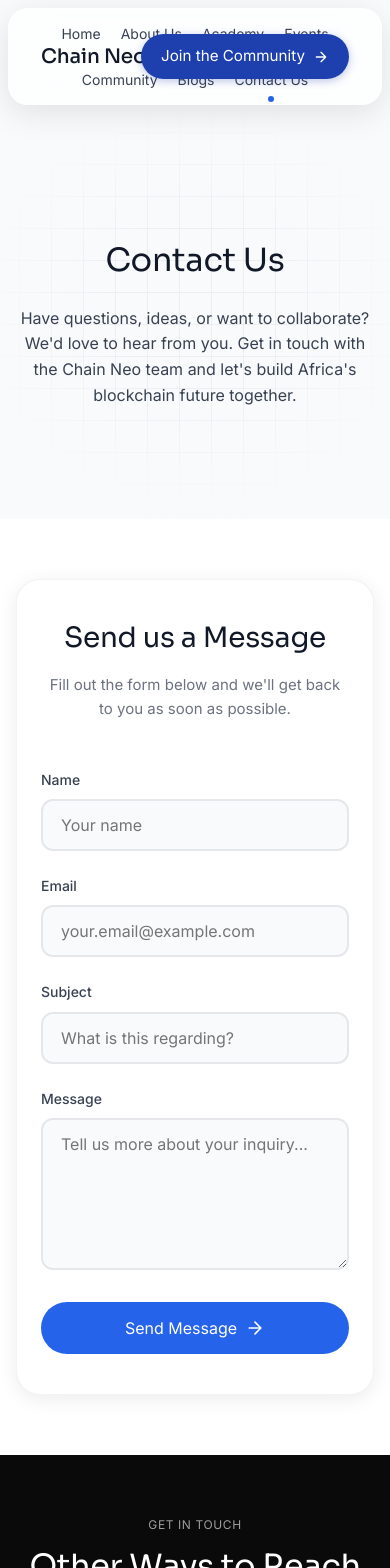
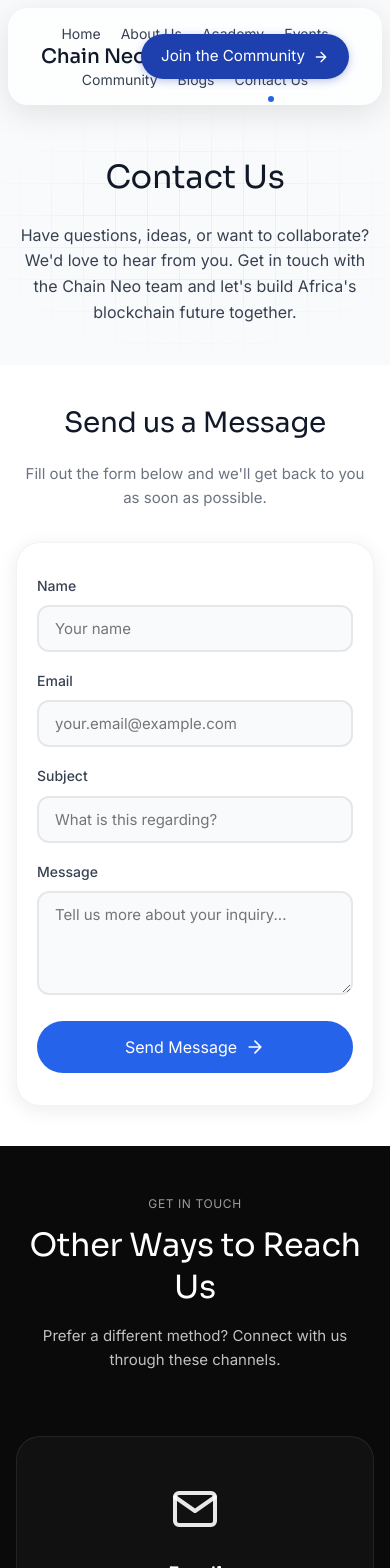
Before and after one commit to Deon62/cneo, a React (Vite) app: page /contact in a window 390 px wide. Shown: the top 1568 px of the page. Built offline with nearby package versions, Linux system fonts and the light colour scheme.

Commit message:
created a contacts page

```diff
--- a/src/pages/Contact.css
+++ b/src/pages/Contact.css
@@ -1,11 +1,11 @@
 /* Contact Page Header Section */
 .contact-header {
   position: relative;
-  min-height: 100vh;
+  min-height: auto;
   display: flex;
   align-items: center;
   justify-content: center;
-  padding: 120px 24px;
+  padding: 100px 24px 60px;
   background-color: #F9FAFB;
   overflow: hidden;
   margin: 0;
@@ -85,11 +85,11 @@
 .contact-form-section {
   position: relative;
   width: 100%;
-  min-height: 100vh;
+  min-height: auto;
   display: flex;
   align-items: center;
   justify-content: center;
-  padding: 120px 24px;
+  padding: 80px 24px;
   background-color: #FFFFFF;
   overflow: hidden;
   margin: 0;
@@ -97,24 +97,30 @@
 }
 
 .contact-form-container {
-  max-width: 800px;
+  max-width: 1400px;
   width: 100%;
   margin: 0 auto;
   position: relative;
   z-index: 1;
+  display: grid;
+  grid-template-columns: 1fr 1fr;
+  gap: 80px;
+  align-items: start;
+}
+
+.contact-form-header {
+  display: flex;
+  flex-direction: column;
+  justify-content: flex-start;
+  padding-top: 0;
 }
 
 .contact-form-wrapper {
   background: #FFFFFF;
   border-radius: 24px;
-  padding: 64px 48px;
+  padding: 40px 36px;
   box-shadow: 0 4px 20px rgba(0, 0, 0, 0.08);
   border: 1px solid rgba(229, 231, 235, 0.5);
-}
-
-.contact-form-header {
-  text-align: center;
-  margin-bottom: 48px;
 }
 
 .contact-form-title {
@@ -124,7 +130,8 @@
   color: #111827;
   line-height: 1.3;
   letter-spacing: -0.01em;
-  margin-bottom: 16px;
+  margin-bottom: 20px;
+  text-align: left;
 }
 
 .contact-form-description {
@@ -133,18 +140,20 @@
   font-weight: 400;
   color: #6B7280;
   line-height: 1.6;
+  text-align: left;
+  max-width: 500px;
 }
 
 .contact-form {
   display: flex;
   flex-direction: column;
-  gap: 24px;
+  gap: 18px;
 }
 
 .form-row {
   display: grid;
   grid-template-columns: 1fr 1fr;
-  gap: 24px;
+  gap: 16px;
 }
 
 .form-group {
@@ -163,13 +172,13 @@
 .form-input,
 .form-textarea {
   font-family: 'Inter', sans-serif;
-  font-size: 1rem;
+  font-size: 0.9375rem;
   font-weight: 400;
   color: #111827;
   background: #F9FAFB;
   border: 2px solid #E5E7EB;
   border-radius: 12px;
-  padding: 14px 18px;
+  padding: 12px 16px;
   outline: none;
   transition: all 0.3s ease;
 }
@@ -183,7 +192,7 @@
 
 .form-textarea {
   resize: vertical;
-  min-height: 120px;
+  min-height: 100px;
   font-family: 'Inter', sans-serif;
 }
 
@@ -226,11 +235,11 @@
 .contact-info-section {
   position: relative;
   width: 100%;
-  min-height: 100vh;
+  min-height: auto;
   display: flex;
   flex-direction: column;
   justify-content: center;
-  padding: 120px 24px;
+  padding: 80px 24px;
   background-color: #0A0A0A;
   overflow: hidden;
   margin: 0;
@@ -372,24 +381,49 @@
 }
 
 /* Contact Page Responsive */
+@media (max-width: 1024px) {
+  .contact-form-container {
+    grid-template-columns: 1fr;
+    gap: 40px;
+  }
+
+  .contact-form-header {
+    text-align: center;
+  }
+
+  .contact-form-title {
+    text-align: center;
+  }
+
+  .contact-form-description {
+    text-align: center;
+    max-width: 100%;
+    margin: 0 auto;
+  }
+}
+
 @media (max-width: 768px) {
   .contact-header {
-    padding: 100px 20px 60px;
-    min-height: 60vh;
+    padding: 80px 20px 48px;
+    min-height: auto;
   }
 
   .contact-form-section {
-    padding: 80px 20px;
-    min-height: 100vh;
+    padding: 60px 20px;
+    min-height: auto;
+  }
+
+  .contact-form-container {
+    gap: 32px;
   }
 
   .contact-form-wrapper {
-    padding: 48px 32px;
+    padding: 36px 24px;
   }
 
   .form-row {
     grid-template-columns: 1fr;
-    gap: 24px;
+    gap: 18px;
   }
 
   .contact-submit-btn {
@@ -398,8 +432,8 @@
   }
 
   .contact-info-section {
-    padding: 80px 20px;
-    min-height: 100vh;
+    padding: 60px 20px;
+    min-height: auto;
   }
 
   .contact-info-grid {
@@ -410,8 +444,8 @@
 
 @media (max-width: 480px) {
   .contact-header {
-    padding: 80px 16px 48px;
-    min-height: 50vh;
+    padding: 60px 16px 40px;
+    min-height: auto;
   }
 
   .contact-header-title {
@@ -423,12 +457,12 @@
   }
 
   .contact-form-section {
-    padding: 60px 16px;
-    min-height: 100vh;
+    padding: 40px 16px;
+    min-height: auto;
   }
 
   .contact-form-wrapper {
-    padding: 40px 24px;
+    padding: 32px 20px;
   }
 
   .contact-form-title {
@@ -436,8 +470,8 @@
   }
 
   .contact-info-section {
-    padding: 60px 16px;
-    min-height: 100vh;
+    padding: 48px 16px;
+    min-height: auto;
   }
 
   .contact-info-card {
@@ -464,11 +498,11 @@
 .newsletter-section {
   position: relative;
   width: 100%;
-  min-height: 100vh;
+  min-height: auto;
   display: flex;
   align-items: center;
   justify-content: center;
-  padding: 120px 24px;
+  padding: 80px 24px;
   background-color: #FFFFFF;
   overflow: hidden;
   margin: 0;
--- a/src/pages/Contact.jsx
+++ b/src/pages/Contact.jsx
@@ -52,13 +52,13 @@ function Contact() {
       {/* Contact Form Section */}
       <section className="contact-form-section">
         <div className="contact-form-container">
+          <div className="contact-form-header">
+            <h2 className="contact-form-title">Send us a Message</h2>
+            <p className="contact-form-description">
+              Fill out the form below and we'll get back to you as soon as possible.
+            </p>
+          </div>
           <div className="contact-form-wrapper">
-            <div className="contact-form-header">
-              <h2 className="contact-form-title">Send us a Message</h2>
-              <p className="contact-form-description">
-                Fill out the form below and we'll get back to you as soon as possible.
-              </p>
-            </div>
             <form className="contact-form" onSubmit={handleSubmit}>
               <div className="form-row">
                 <div className="form-group">
@@ -110,7 +110,7 @@ function Contact() {
                   onChange={handleChange}
                   className="form-textarea"
                   placeholder="Tell us more about your inquiry..."
-                  rows="6"
+                  rows="4"
                   required
                 ></textarea>
               </div>
```
